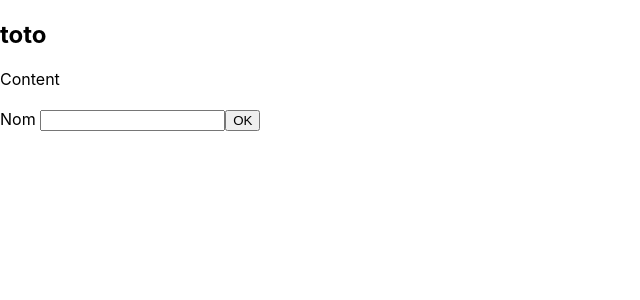
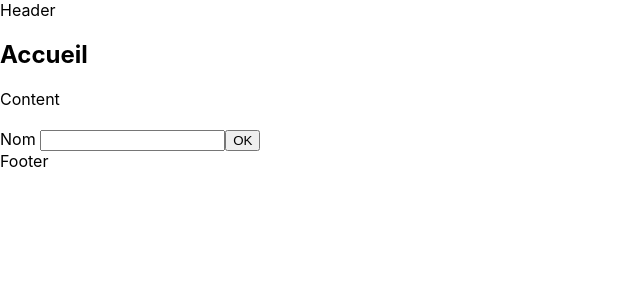
Before and after one commit to Kazetus/dsi-front, a React (Create React App) app: page / in a window 1280 px wide. Shown: the top 300 px of the page, without its empty margins (0-640 px from the left). Built offline with nearby package versions, Linux system fonts and the light colour scheme.

Commit message:
add accueil

```diff
--- a/src/App.js
+++ b/src/App.js
@@ -1,12 +1,14 @@
 import './App.css';
 import { BrowserRouter, Routes, Route } from 'react-router-dom'
-import Content from './component/Content';
+import Content from './component/wrapper/Content';
+import Accueil from './component/accueil/Accueil';
 
 function App() {
   return (
     <BrowserRouter>
       <Routes>
-        <Route path="/" element={<Content title="toto" />}/>
+        <Route path="/" element={<Accueil />}/>
+        {/* <Route path="/" element={<Content title="toto" />}/> */}
       </Routes>
     </BrowserRouter>
   );
--- /dev/null
+++ b/src/component/accueil/Accueil.js
@@ -0,0 +1,19 @@
+import React from 'react'
+import Form from '../wrapper/Form';
+import Header from '../wrapper/Header';
+import Footer from '../wrapper/Footer';
+
+function Accueil() {
+  return (
+    <>
+    <Header/>
+    <h2>Accueil</h2>
+    <div>Content</div>
+    <br/>
+    <Form />
+    <Footer/>
+    </>
+  )
+}
+
+export default Accueil;
```
Also changed, not shown: src/component/wrapper/Content.js (renamed from src/component/Content.js), src/component/wrapper/Footer.js (renamed from src/component/Footer.js), src/component/wrapper/Form.js (renamed from src/component/Form.js), src/component/wrapper/Header.js (renamed from src/component/Header.js).
